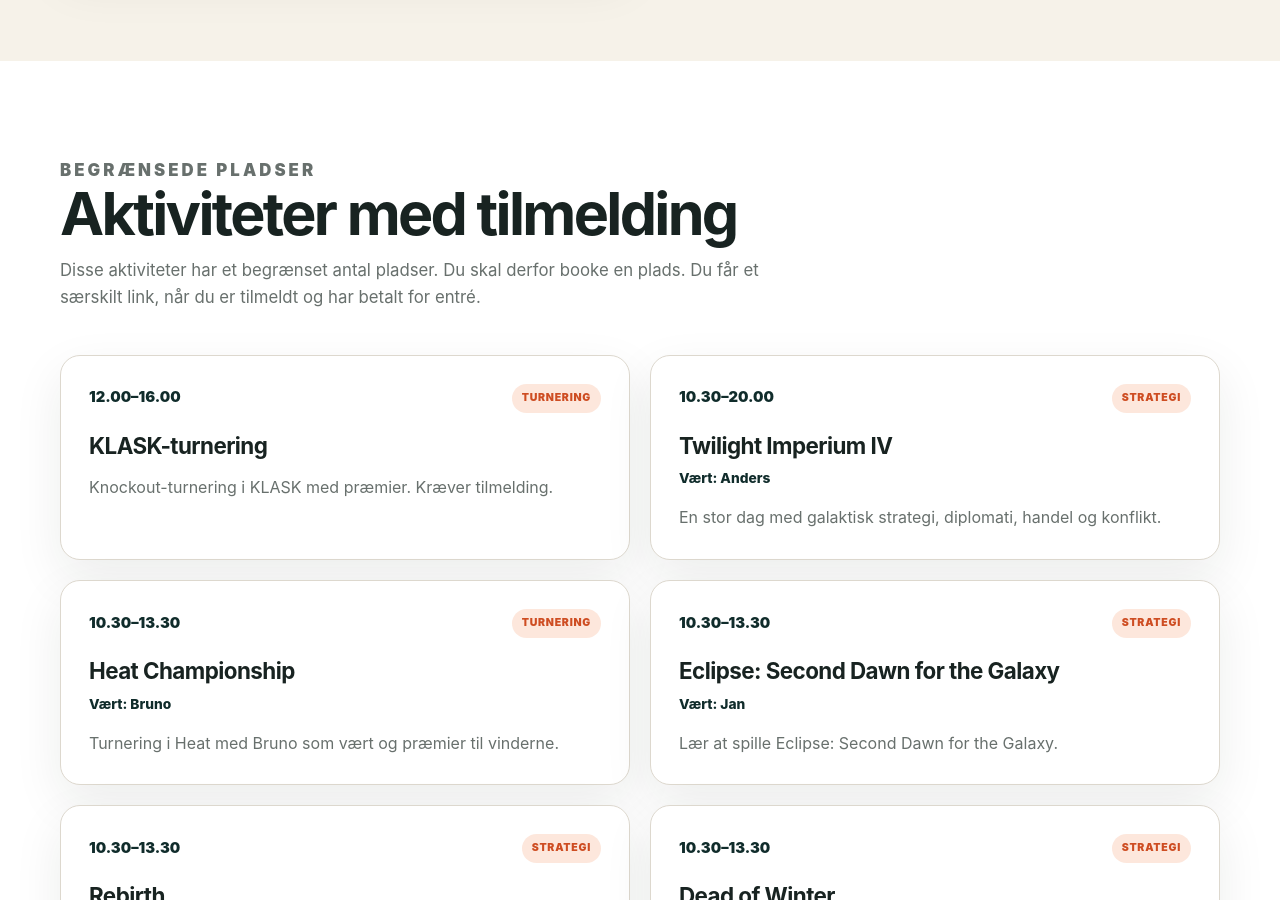
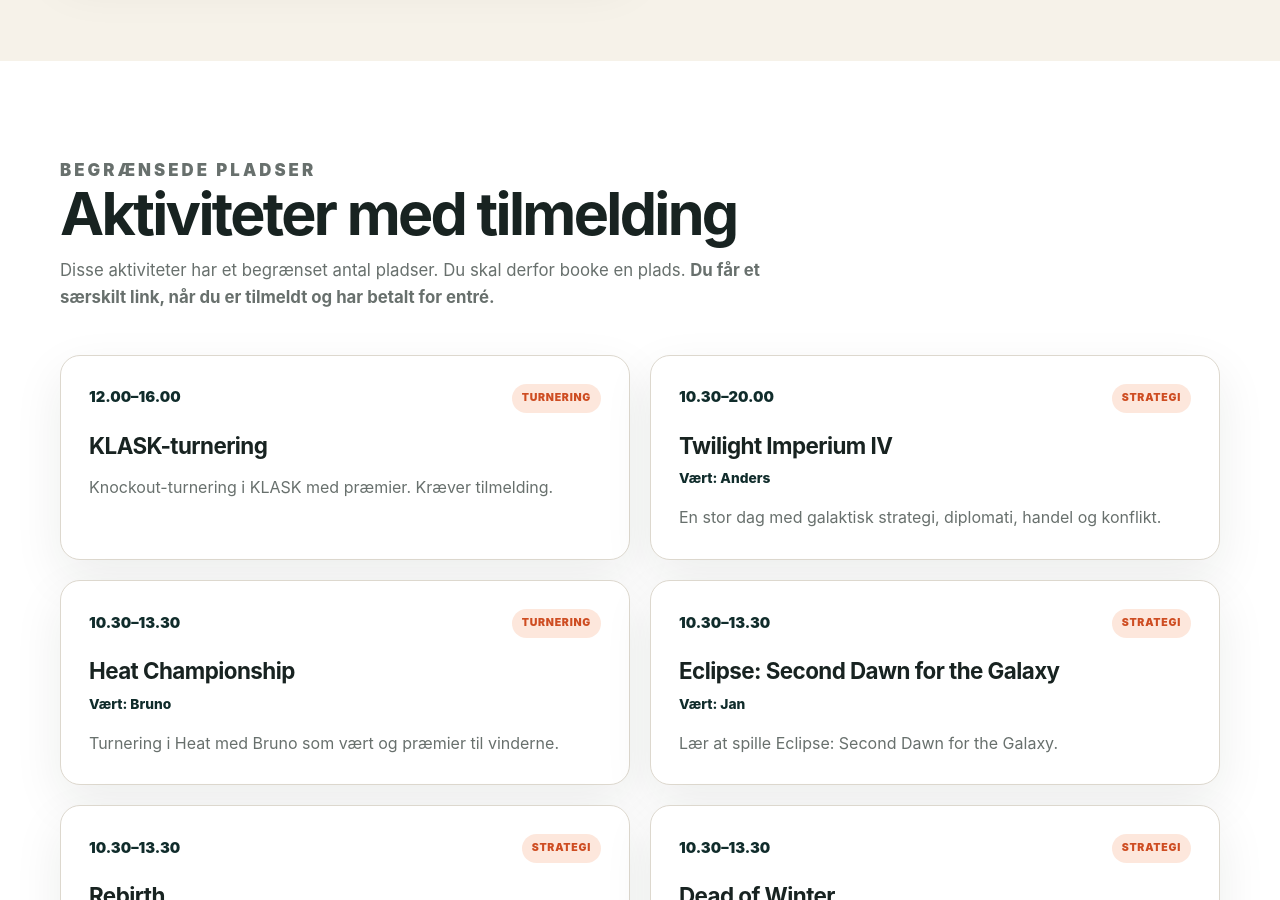
Before and after one commit to Andrejao/spilex, a Jekyll site: the page built from aktiviteter.html, in a window 1280 px wide and 900 px high, scrolled down 1526 px. Built offline with Jekyll 4.4.1, drawn with Linux system fonts in a browser that asks for light colours; some of the changed text lies outside the part shown.

Commit message:
Update aktiviteter.html

```diff
--- a/aktiviteter.html
+++ b/aktiviteter.html
@@ -84,7 +84,7 @@
       <h2>Aktiviteter med tilmelding</h2>
       <p>
         Disse aktiviteter har et begrænset antal pladser.
-        Du skal derfor booke en plads. Du får et særskilt link, når du er tilmeldt og har betalt for entré.
+        Du skal derfor booke en plads. <b>Du får et særskilt link, når du er tilmeldt og har betalt for entré.</b>
       </p>
     </div>
 
@@ -135,8 +135,8 @@
         </p>
       </div>
 
-      <a class="button button-primary" href="#">
-        Book aktivitet
+      <a class="button button-primary" href="https://forms.gle/FL5Y5bpgTQKusDPx7">
+        Tilmeld dig dagen
       </a>
 
     </div>
```
